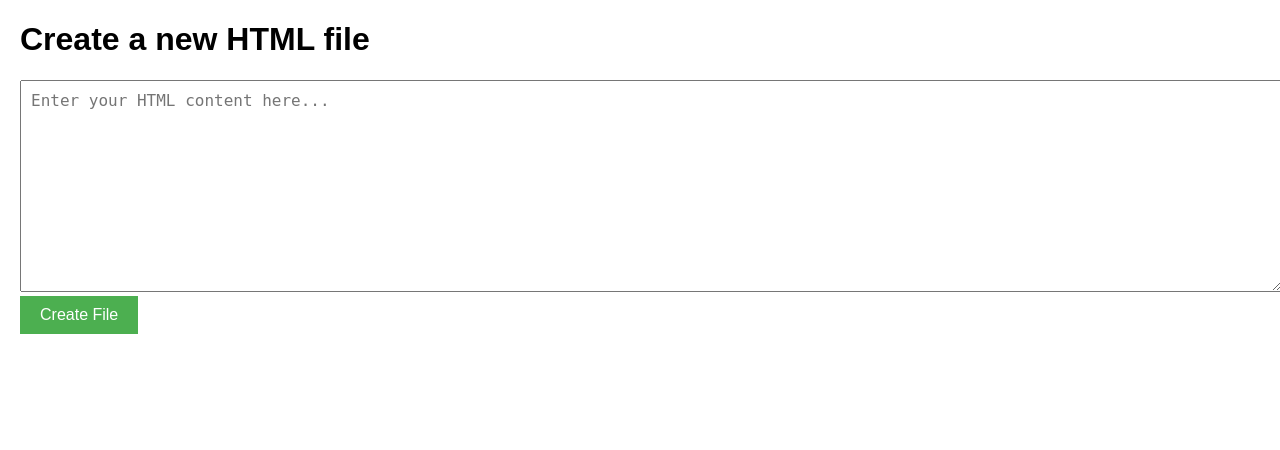
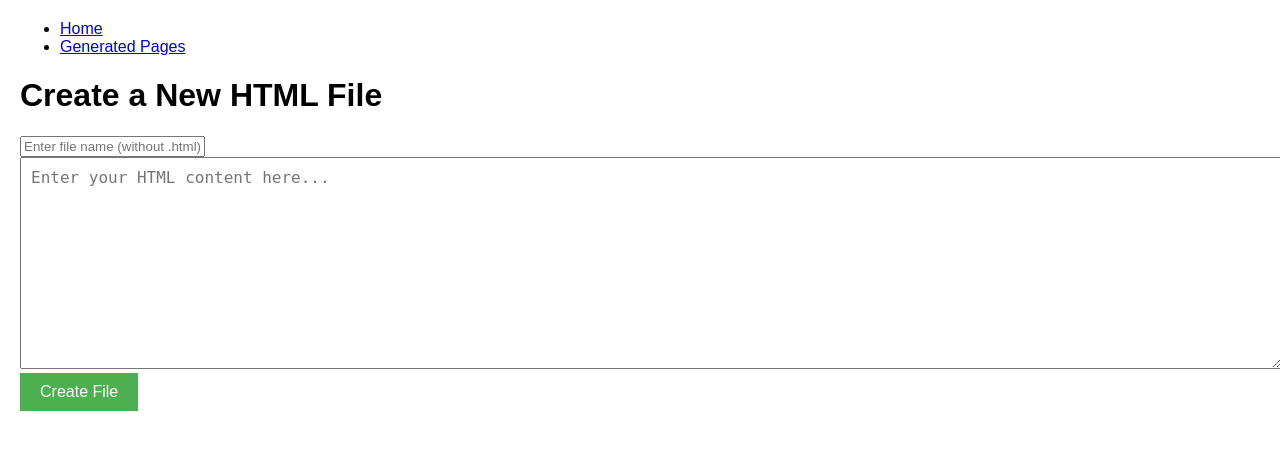
Before and after one commit to Sengkue/python-create-html, a Flask app: page / in a window 1280 px wide. Shown: the top 450 px of the page. Run offline with Flask 3, Linux system fonts and the light colour scheme.

Commit message:
commit 08/10/2024  9:57:59.17

```diff
--- a/app.py
+++ b/app.py
@@ -1,38 +1,60 @@
-from flask import Flask, request, render_template, jsonify, send_from_directory, redirect
+from flask import Flask, request, render_template, jsonify, send_from_directory
 import os
+import json
 
 app = Flask(__name__)
+
+# File to store the list of generated files
+FILES_JSON = 'files.json'
+
+# Load existing files from the JSON file (if it exists)
+if os.path.exists(FILES_JSON):
+    with open(FILES_JSON, 'r') as f:
+        created_files = json.load(f)
+else:
+    created_files = []
 
 # Route for the homepage (index)
 @app.route('/')
 def index():
-    return render_template('index.html')
+    return render_template('index.html', files=created_files)
 
 # Route to handle file creation
 @app.route('/create-file', methods=['POST'])
 def create_file():
     data = request.get_json()
+    file_name = data['file_name']
     html_content = data['content']
 
-    # Define the path to the new file
-    file_name = 'about.html'
-    file_path = os.path.join(os.getcwd(), file_name)
+    # Define the file name with .html extension
+    file_name_with_ext = f"{file_name}.html"
+
+    # Define the path to the new file in the 'generated_files' directory
+    file_dir = os.path.join(os.getcwd(), 'generated_files')
+    os.makedirs(file_dir, exist_ok=True)  # Create the directory if it doesn't exist
+    file_path = os.path.join(file_dir, file_name_with_ext)
 
     # Write the content to the file
     try:
         with open(file_path, 'w') as file:
             file.write(html_content)
 
+        # Update the list of created files
+        if file_name_with_ext not in created_files:
+            created_files.append(file_name_with_ext)
+            # Save the list to a JSON file
+            with open(FILES_JSON, 'w') as f:
+                json.dump(created_files, f)
+
         # Send the URL for redirection
-        return jsonify({"message": "File created successfully!", "redirect_url": f"/files/{file_name}"})
+        return jsonify({"message": "File created successfully!", "redirect_url": f"/files/{file_name_with_ext}"})
     except Exception as e:
         return jsonify({"message": f"An error occurred: {e}"}), 500
 
-# Serve the newly created HTML file
+# Serve the generated HTML files
 @app.route('/files/<path:filename>')
 def serve_file(filename):
-    # Serve the file from the root directory
-    return send_from_directory(os.getcwd(), filename)
+    return send_from_directory(os.path.join(os.getcwd(), 'generated_files'), filename)
 
 if __name__ == '__main__':
     app.run(debug=True)
--- a/templates/index.html
+++ b/templates/index.html
@@ -7,24 +7,43 @@
     <link rel="stylesheet" href="{{ url_for('static', filename='styles.css') }}">
 </head>
 <body>
-    <h1>Create a new HTML file</h1>
+    <header>
+        <nav>
+            <ul>
+                <li><a href="/">Home</a></li>
+                <li class="dropdown">
+                    <a href="javascript:void(0)" class="dropbtn">Generated Pages</a>
+                    <div class="dropdown-content" id="fileDropdown">
+                        {% for file in files %}
+                            <a href="/files/{{ file }}">{{ file }}</a>
+                        {% endfor %}
+                    </div>
+                </li>
+            </ul>
+        </nav>
+    </header>
+
+    <h1>Create a New HTML File</h1>
     <form id="fileForm">
-        <textarea id="htmlContent" rows="10" cols="50" placeholder="Enter your HTML content here..."></textarea>
+        <input type="text" id="fileName" placeholder="Enter file name (without .html)" required>
+        <br>
+        <textarea id="htmlContent" rows="10" cols="50" placeholder="Enter your HTML content here..." required></textarea>
         <br>
         <button type="button" onclick="createFile()">Create File</button>
     </form>
 
     <script>
         function createFile() {
+            const fileName = document.getElementById("fileName").value;
             const content = document.getElementById("htmlContent").value;
 
-            // Send the content to the Flask back-end via an API request
+            // Send the content and file name to the Flask back-end via API request
             fetch('/create-file', {
                 method: 'POST',
                 headers: {
                     'Content-Type': 'application/json',
                 },
-                body: JSON.stringify({ content: content }),
+                body: JSON.stringify({ file_name: fileName, content: content }),
             })
             .then(response => response.json())
             .then(data => {
```
